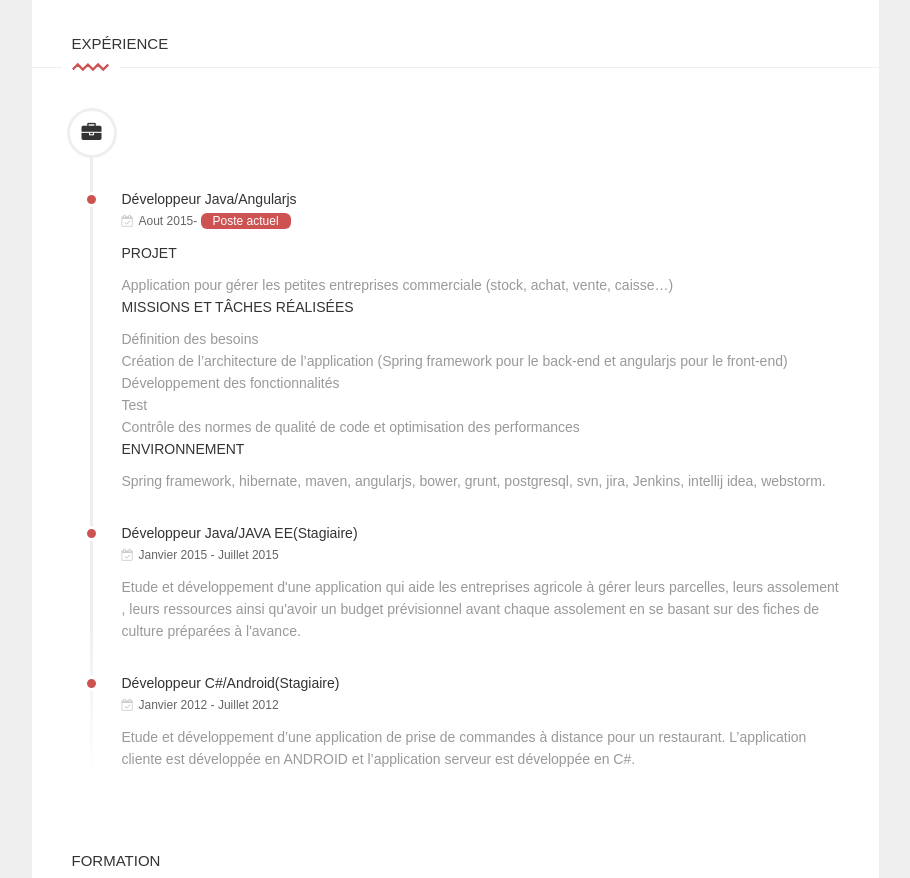
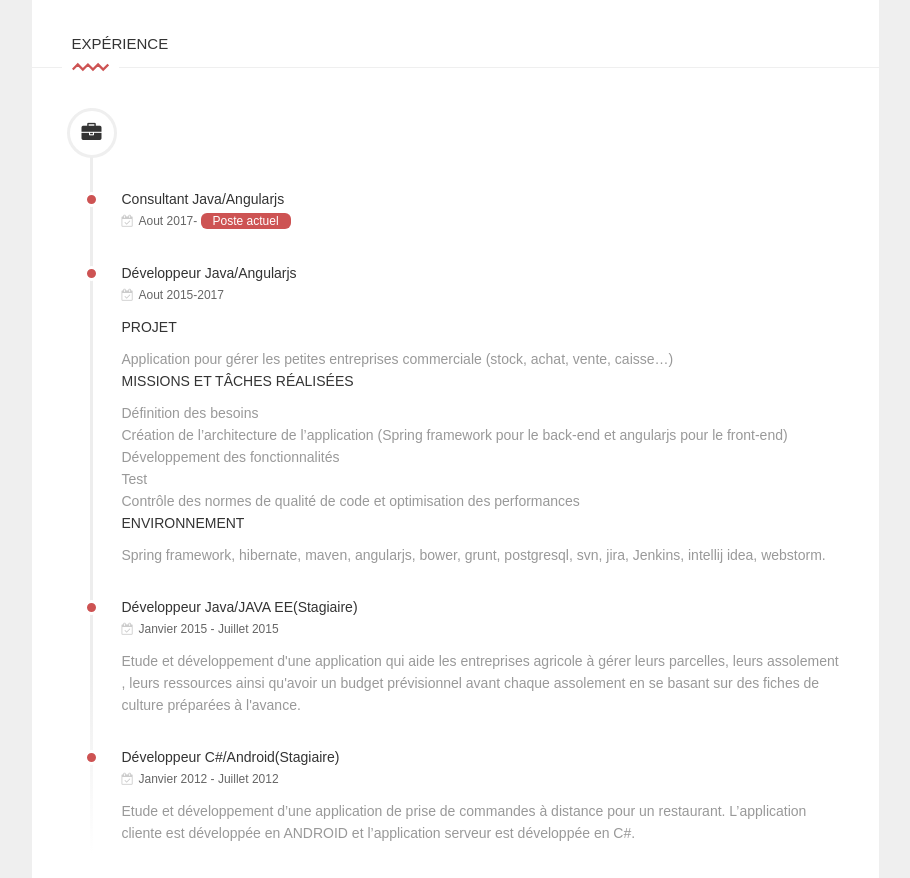
Before and after one commit to omarouen/omarouen.github.io, a website: page index.html in a window 1280 px wide. Shown: the part 1922-2800 px from the top of the page, without its empty margins (331-1241 px from the left). Drawn offline with nearby package versions, Linux system fonts and the light colour scheme.

Commit message:
Update index.html

```diff
--- a/index.html
+++ b/index.html
@@ -9,7 +9,7 @@
     <link href="css/fontello.css" rel="stylesheet" type="text/css" media="all">
     <link href="css/font.css" rel="stylesheet" type="text/css" media="all">
     <link rel="icon" type="image/png" href="img/ico.png"/>
-    <title>Marouen Ouerghemmi</title>
+    <title>Marouene Ouerghemmi</title>
 </head>
 <body ng-app="app">
 
@@ -104,7 +104,7 @@
                             <div class="block-content margBSmall">
 
                                 <div class=" profile margBSmall">
-                                    <h1>Marouen Ouerghemmi</h1>
+                                    <h1>Marouene Ouerghemmi</h1>
 
                                     <h3>DÉVELOPPEUR Full Stack</h3>
                                 </div>
@@ -153,7 +153,7 @@
                                                 <li><span class="inf">Email</span> <span class="value">o.marouen@gmail.com</span>
                                                 </li>
                                                 <li><span class="inf">Tel</span> <span
-                                                        class="value"> + 216 53 455 630	</span>
+                                                        class="value"> + 33 06 01 37 48 53	</span>
                                                 </li>
                                                 <li><span class="inf">Skype</span> <span
                                                         class="value">o.marouen</span></li>
@@ -494,13 +494,24 @@
                                             <div class="exp-holder margTop">
 
 
+						     <!--Experience-->
+                                                <div class="exp">
+                                                    <div class="hgroup">
+                                                        <h4>Consultant Java/Angularjs </h4>
+                                                        <h6><i class="fa fa-calendar-check-o" aria-hidden="true"></i>Aout
+                                                            2017- <span
+                                                                    class="current">Poste actuel </span></h6>
+                                                    </div>
+
+                                                </div>
+                                                <!--End experience-->
+
                                                 <!--Experience-->
                                                 <div class="exp">
                                                     <div class="hgroup">
                                                         <h4>Développeur Java/Angularjs </h4>
                                                         <h6><i class="fa fa-calendar-check-o" aria-hidden="true"></i>Aout
-                                                            2015- <span
-                                                                    class="current">Poste actuel </span></h6>
+                                                            2015-2017</h6>
                                                     </div>
                                                     <h5>Projet</h5>
 
```
